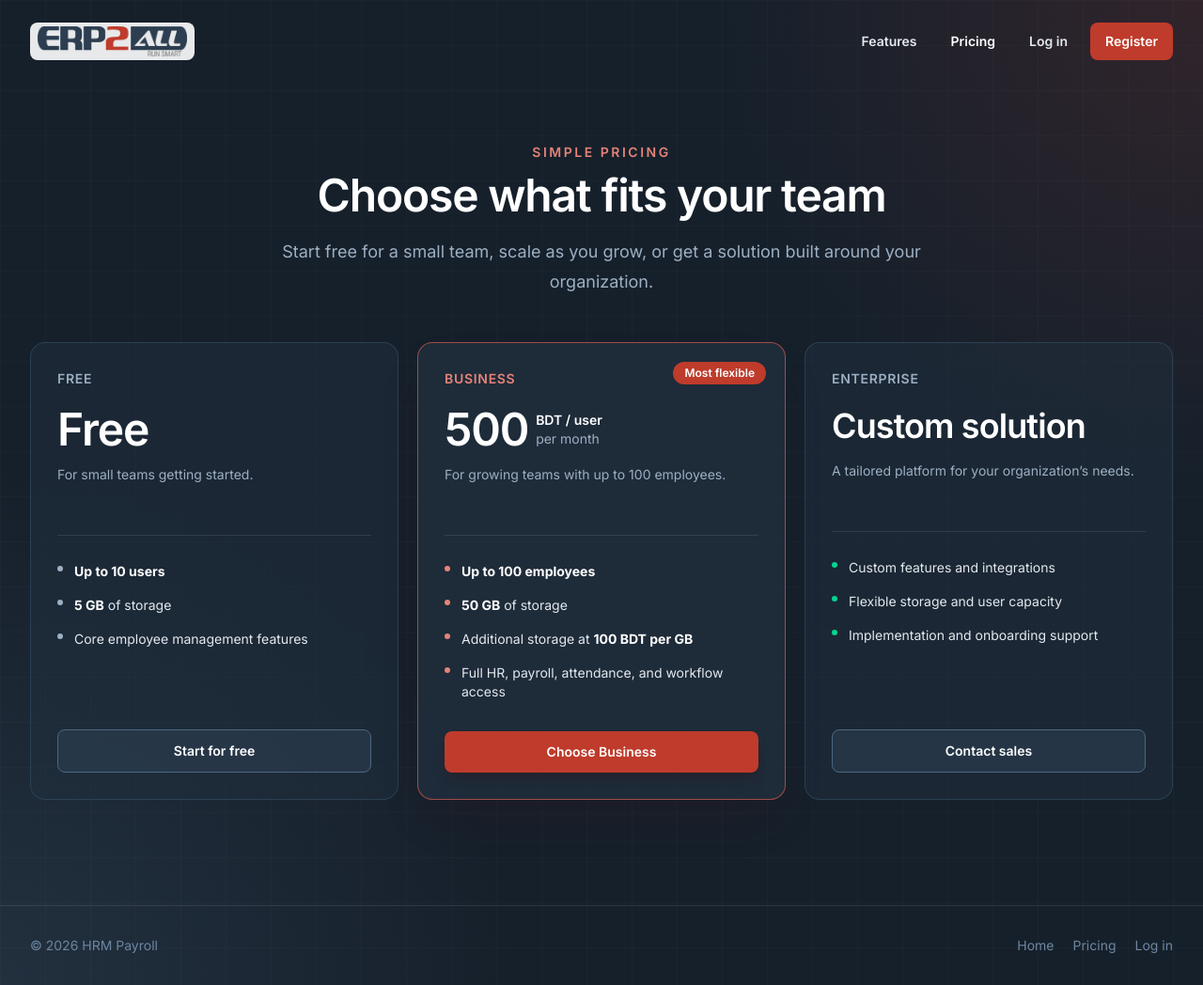
After one commit to Imraj-Rabbani/Employee-Management-System, a Laravel app: page /pricing in a window 1280 px wide. The commit adds this page. Shown: the whole page at 94% size. Run offline with Laravel 12, Linux system fonts and the light colour scheme; style sheets or scripts are compiled from the project's sources; some libraries are stand-ins or nearby versions.

Commit message:
feat: add pricing page and update navigation links

```diff
--- a/resources/views/landing.blade.php
+++ b/resources/views/landing.blade.php
@@ -14,6 +14,9 @@
                 </a>
 
                 <nav class="flex items-center gap-3">
+                    <a href="{{ route('pricing') }}" class="rounded-lg px-4 py-2.5 text-sm font-semibold text-brand-100 transition hover:text-white">
+                        Pricing
+                    </a>
                     <a href="{{ route('login') }}" class="rounded-lg px-4 py-2.5 text-sm font-semibold text-brand-100 transition hover:text-white">
                         Log in
                     </a>
@@ -147,6 +150,7 @@
                 <div class="mx-auto flex max-w-7xl flex-col gap-4 px-6 py-8 text-sm text-brand-400 sm:flex-row sm:items-center sm:justify-between lg:px-8">
                     <p>&copy; {{ date('Y') }} {{ config('app.name', 'ERP2ALL') }}</p>
                     <div class="flex items-center gap-5">
+                        <a href="{{ route('pricing') }}" class="transition hover:text-white">Pricing</a>
                         <a href="{{ route('login') }}" class="transition hover:text-white">Log in</a>
                         <a href="{{ route('register') }}" class="transition hover:text-white">Register company</a>
                     </div>
--- /dev/null
+++ b/resources/views/pricing.blade.php
@@ -0,0 +1,149 @@
+<!DOCTYPE html>
+<html lang="{{ str_replace('_', '-', app()->getLocale()) }}" class="dark">
+    <head>
+        @include('partials.head', ['title' => 'Pricing | '.config('app.name', 'ERP2ALL')])
+    </head>
+    <body class="min-h-screen bg-brand-950 text-white antialiased">
+        <div class="relative isolate min-h-screen overflow-hidden">
+            <div class="absolute inset-0 -z-20 bg-[radial-gradient(circle_at_top_right,_rgba(191,59,43,0.16),transparent_32rem),radial-gradient(circle_at_bottom_left,_rgba(77,104,132,0.22),transparent_34rem)]"></div>
+            <div class="absolute inset-0 -z-10 opacity-[0.07]" style="background-image: linear-gradient(rgba(255,255,255,.25) 1px, transparent 1px), linear-gradient(90deg, rgba(255,255,255,.25) 1px, transparent 1px); background-size: 48px 48px;"></div>
+
+            <header class="mx-auto flex max-w-7xl items-center justify-between px-6 py-6 lg:px-8">
+                <a href="{{ route('home') }}" class="flex items-center" wire:navigate aria-label="{{ config('app.name') }} home">
+                    <x-app-logo />
+                </a>
+
+                <nav class="flex items-center gap-2 sm:gap-3">
+                    <a href="{{ route('home') }}#features" wire:navigate class="hidden rounded-lg px-3 py-2.5 text-sm font-semibold text-brand-100 transition hover:text-white sm:inline-flex">
+                        Features
+                    </a>
+                    <a href="{{ route('pricing') }}" class="rounded-lg px-3 py-2.5 text-sm font-semibold text-white" aria-current="page">
+                        Pricing
+                    </a>
+                    <a href="{{ route('login') }}" class="rounded-lg px-3 py-2.5 text-sm font-semibold text-brand-100 transition hover:text-white">
+                        Log in
+                    </a>
+                    <a href="{{ route('register') }}" class="rounded-lg bg-ember-600 px-4 py-2.5 text-sm font-semibold text-white transition hover:bg-ember-500">
+                        Register
+                    </a>
+                </nav>
+            </header>
+
+            <main>
+                <section class="mx-auto max-w-7xl px-6 pb-20 pt-12 lg:px-8 lg:pb-28 lg:pt-16">
+                    <div class="mx-auto max-w-3xl text-center">
+                        <p class="text-sm font-semibold uppercase tracking-[0.18em] text-ember-400">Simple pricing</p>
+                        <h1 class="mt-3 text-4xl font-semibold tracking-tight text-white sm:text-5xl">Choose what fits your team</h1>
+                        <p class="mt-5 text-lg leading-8 text-brand-300">
+                            Start free for a small team, scale as you grow, or get a solution built around your organization.
+                        </p>
+                    </div>
+
+                    <div class="mt-12 grid items-stretch gap-5 lg:grid-cols-3">
+                        <article class="flex flex-col rounded-2xl border border-brand-700/70 bg-brand-900/45 p-7">
+                            <p class="text-sm font-semibold uppercase tracking-wider text-brand-300">Free</p>
+                            <div class="mt-5">
+                                <span class="text-5xl font-semibold tracking-tight">Free</span>
+                            </div>
+                            <p class="mt-3 min-h-12 text-sm leading-6 text-brand-300">For small teams getting started.</p>
+
+                            <div class="my-7 h-px bg-white/10"></div>
+                            <ul class="flex flex-1 flex-col gap-4 text-sm text-brand-100">
+                                <li class="flex gap-3">
+                                    <span class="mt-1 size-1.5 shrink-0 rounded-full bg-brand-300"></span>
+                                    <span><strong class="text-white">Up to 10 users</strong></span>
+                                </li>
+                                <li class="flex gap-3">
+                                    <span class="mt-1 size-1.5 shrink-0 rounded-full bg-brand-300"></span>
+                                    <span><strong class="text-white">5 GB</strong> of storage</span>
+                                </li>
+                                <li class="flex gap-3">
+                                    <span class="mt-1 size-1.5 shrink-0 rounded-full bg-brand-300"></span>
+                                    <span>Core employee management features</span>
+                                </li>
+                            </ul>
+                            <a href="{{ route('register') }}" class="mt-8 inline-flex w-full items-center justify-center rounded-lg border border-brand-500 bg-brand-800/60 px-5 py-3 text-sm font-semibold text-white transition hover:bg-brand-700">
+                                Start for free
+                            </a>
+                        </article>
+
+                        <article class="relative flex flex-col rounded-2xl border border-ember-500/70 bg-brand-900/70 p-7 shadow-2xl shadow-ember-950/20">
+                            <div class="absolute right-5 top-5 rounded-full bg-ember-600 px-3 py-1 text-xs font-semibold text-white">Most flexible</div>
+                            <p class="text-sm font-semibold uppercase tracking-wider text-ember-400">Business</p>
+                            <div class="mt-5 flex items-end gap-2">
+                                <span class="text-5xl font-semibold tracking-tight">500</span>
+                                <div class="pb-1 text-sm text-brand-300">
+                                    <span class="block font-semibold text-white">BDT / user</span>
+                                    <span>per month</span>
+                                </div>
+                            </div>
+                            <p class="mt-3 min-h-12 text-sm leading-6 text-brand-300">For growing teams with up to 100 employees.</p>
+
+                            <div class="my-7 h-px bg-white/10"></div>
+                            <ul class="flex flex-1 flex-col gap-4 text-sm text-brand-100">
+                                <li class="flex gap-3">
+                                    <span class="mt-1 size-1.5 shrink-0 rounded-full bg-ember-400"></span>
+                                    <span><strong class="text-white">Up to 100 employees</strong></span>
+                                </li>
+                                <li class="flex gap-3">
+                                    <span class="mt-1 size-1.5 shrink-0 rounded-full bg-ember-400"></span>
+                                    <span><strong class="text-white">50 GB</strong> of storage</span>
+                                </li>
+                                <li class="flex gap-3">
+                                    <span class="mt-1 size-1.5 shrink-0 rounded-full bg-ember-400"></span>
+                                    <span>Additional storage at <strong class="text-white">100 BDT per GB</strong></span>
+                                </li>
+                                <li class="flex gap-3">
+                                    <span class="mt-1 size-1.5 shrink-0 rounded-full bg-ember-400"></span>
+                                    <span>Full HR, payroll, attendance, and workflow access</span>
+                                </li>
+                            </ul>
+                            <a href="{{ route('register') }}" class="mt-8 inline-flex w-full items-center justify-center rounded-lg bg-ember-600 px-5 py-3 text-sm font-semibold text-white shadow-lg shadow-ember-950/20 transition hover:-translate-y-0.5 hover:bg-ember-500">
+                                Choose Business
+                            </a>
+                        </article>
+
+                        <article class="flex flex-col rounded-2xl border border-brand-700/70 bg-brand-900/45 p-7">
+                            <p class="text-sm font-semibold uppercase tracking-wider text-brand-300">Enterprise</p>
+                            <div class="mt-5">
+                                <span class="text-4xl font-semibold tracking-tight">Custom solution</span>
+                            </div>
+                            <p class="mt-4 min-h-12 text-sm leading-6 text-brand-300">A tailored platform for your organization’s needs.</p>
+
+                            <div class="my-7 h-px bg-white/10"></div>
+                            <ul class="flex flex-1 flex-col gap-4 text-sm text-brand-100">
+                                <li class="flex gap-3">
+                                    <span class="mt-1 size-1.5 shrink-0 rounded-full bg-emerald-400"></span>
+                                    <span>Custom features and integrations</span>
+                                </li>
+                                <li class="flex gap-3">
+                                    <span class="mt-1 size-1.5 shrink-0 rounded-full bg-emerald-400"></span>
+                                    <span>Flexible storage and user capacity</span>
+                                </li>
+                                <li class="flex gap-3">
+                                    <span class="mt-1 size-1.5 shrink-0 rounded-full bg-emerald-400"></span>
+                                    <span>Implementation and onboarding support</span>
+                                </li>
+                            </ul>
+                            <a href="mailto:sales@erp2all.com?subject=Custom%20ERP2ALL%20solution" class="mt-8 inline-flex w-full items-center justify-center rounded-lg border border-brand-500 bg-brand-800/60 px-5 py-3 text-sm font-semibold text-white transition hover:bg-brand-700">
+                                Contact sales
+                            </a>
+                        </article>
+                    </div>
+                </section>
+            </main>
+
+            <footer class="border-t border-white/10">
+                <div class="mx-auto flex max-w-7xl flex-col gap-4 px-6 py-8 text-sm text-brand-400 sm:flex-row sm:items-center sm:justify-between lg:px-8">
+                    <p>&copy; {{ date('Y') }} {{ config('app.name', 'ERP2ALL') }}</p>
+                    <div class="flex items-center gap-5">
+                        <a href="{{ route('home') }}" class="transition hover:text-white">Home</a>
+                        <a href="{{ route('pricing') }}" class="transition hover:text-white">Pricing</a>
+                        <a href="{{ route('login') }}" class="transition hover:text-white">Log in</a>
+                    </div>
+                </div>
+            </footer>
+        </div>
+        @fluxScripts
+    </body>
+</html>
--- a/routes/web.php
+++ b/routes/web.php
@@ -16,6 +16,8 @@ Route::get('/', function () {
 
     return redirect()->route($user->isSuperAdmin() ? 'admin.dashboard' : 'dashboard');
 })->name('home');
+
+Route::view('/pricing', 'pricing')->name('pricing');
 
 // The company dashboard runs inside the user's company ("tenant"), like module pages.
 Route::view('dashboard', 'dashboard')
```
